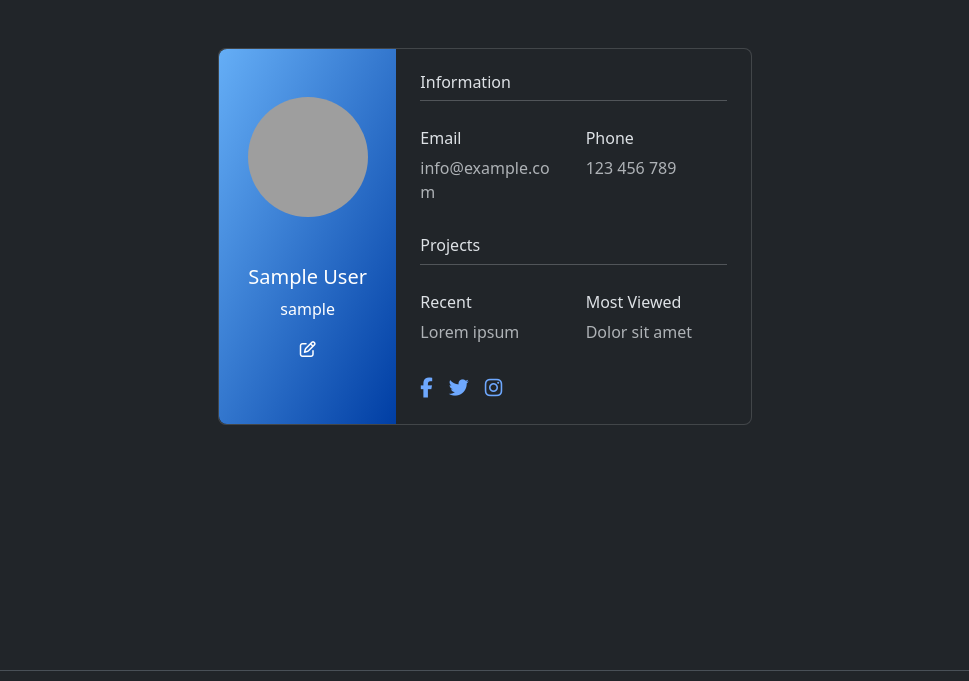
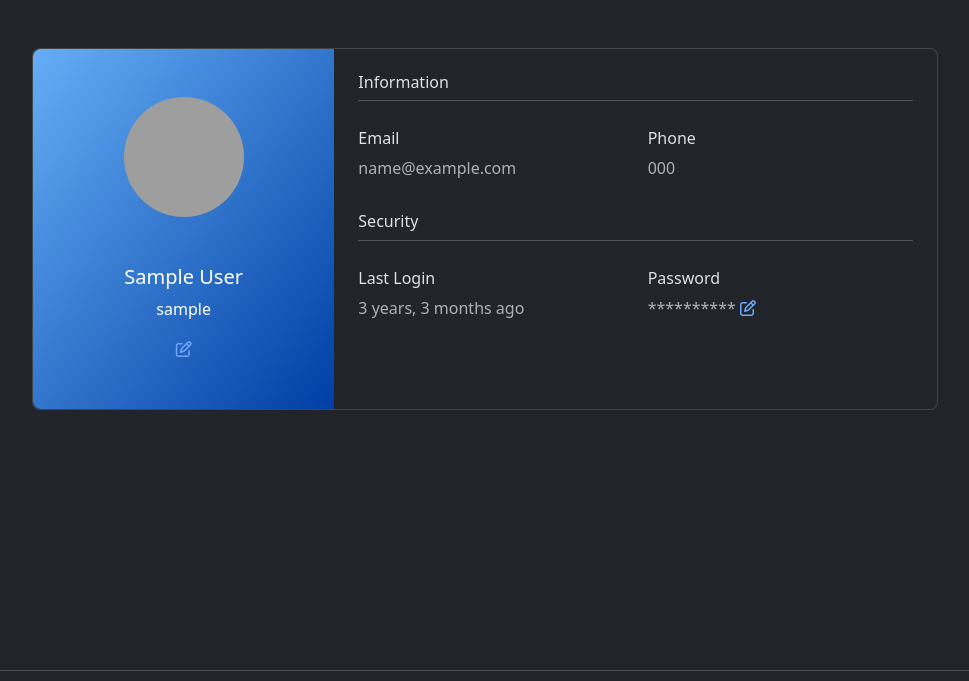
Before and after one commit to satyasahoo210/nightowl, a Django app: a page that uses app/templates/secure/profile.html in a window 1280 px wide. Shown: the part 67-748 px from the top of the page, without its empty margins (155-1124 px from the left). Run offline with Django 4.2, Linux system fonts and the light colour scheme; a user stored in the database is signed in; tables that the repository leaves empty hold one stand-in row (values such as "Sample post"); some libraries are stand-ins or nearby versions; grey boxes are pictures that could not be loaded.

Commit message:
added profile update and estd page

```diff
--- a/app/templates/secure/home.html
+++ b/app/templates/secure/home.html
@@ -24,7 +24,7 @@
                     </span>
                     <span>({{estd.rating}})</span>
                     <p class="card-text">{{ estd.description }}</p>
-                    <a href="#" class="btn btn-primary">Visit</a>
+                    <a href="{% url 'establishment' estd.type estd.id %}" class="btn btn-primary">Visit</a>
                     </div>
                 </div>
             {% endfor %}
--- a/app/templates/secure/profile.html
+++ b/app/templates/secure/profile.html
@@ -1,19 +1,23 @@
 {% extends "segments/base.html" %}
+{% load humanize %}
 
-{% block title %} {{ user.get_short_name }} | Profile {% endblock %}
+{% block title %} {{ user_profile.get_short_name }} | Profile {% endblock %}
 
 {% block body %}
 <div class="container py-5 h-100">
     <div class="row d-flex justify-content-center align-items-center h-100">
-            <div class="col col-lg-6 mb-4 mb-lg-0">
+        <div class="col col-lg-10 mb-4 mb-lg-0">
             <div class="card mb-3" style="border-radius: .5rem;">
                 <div class="row g-0">
-                <div class="col-md-4 gradient-custom text-center text-white"
+                    <div class="col-md-4 gradient-custom text-center text-white pb-5"
                         style="border-top-left-radius: .5rem; border-bottom-left-radius: .5rem;">
-                    <img src="{{user.dp}}" alt="{{user.get_full_name}}" class="img-fluid my-5 dp" style="width: 120px; height: 120px;" />
-                    <h5>{{user.get_full_name}}</h5>
-                    <p>{{user}}</p>
-                    <i class="far fa-edit mb-5"></i>
+                        <img src="{{user_profile.dp}}" alt="{{user_profile.get_full_name}}" class="img-fluid my-5 dp"
+                            style="width: 120px; height: 120px;" />
+                        <h5>{{user_profile.get_full_name}}</h5>
+                        <p>{{user_profile.username}}</p>
+                        {% if user.username == user_profile.username %}
+                            <a href="{% url 'profile_edit' %}"><i class="far fa-edit"></i></a>
+                        {% endif %}
                     </div>
                     <div class="col-md-8">
                         <div class="card-body p-4">
@@ -22,30 +26,35 @@
                             <div class="row pt-1">
                                 <div class="col-6 mb-3">
                                     <h6>Email</h6>
-                        <p class="text-muted">info@example.com</p>
+                                    <p class="text-muted">{{user_profile.email}}</p>
                                 </div>
                                 <div class="col-6 mb-3">
                                     <h6>Phone</h6>
-                        <p class="text-muted">123 456 789</p>
+                                    <p class="text-muted">{{user_profile.phone}}</p>
                                 </div>
                             </div>
-                    <h6>Projects</h6>
+                            {% if user.username == user_profile.username %}
+                                <h6>Security</h6>
                                 <hr class="mt-0 mb-4">
                                 <div class="row pt-1">
                                     <div class="col-6 mb-3">
-                        <h6>Recent</h6>
-                        <p class="text-muted">Lorem ipsum</p>
+                                        <h6>Last Login</h6>
+                                        <p class="text-muted">{{user.last_login | naturaltime }}</p>
                                     </div>
                                     <div class="col-6 mb-3">
-                        <h6>Most Viewed</h6>
-                        <p class="text-muted">Dolor sit amet</p>
+                                        <h6>Password</h6>
+                                        <p class="text-muted">
+                                            <span>**********</span>
+                                            <a href="{% url 'change_password' %}"><i class="far fa-edit"></i></a>
+                                        </p>
                                     </div>
                                 </div>
-                    <div class="d-flex justify-content-start">
+                            {% endif %}
+                            <!-- <div class="d-flex justify-content-start">
                                 <a href="#!"><i class="fab fa-facebook-f fa-lg me-3"></i></a>
                                 <a href="#!"><i class="fab fa-twitter fa-lg me-3"></i></a>
                                 <a href="#!"><i class="fab fa-instagram fa-lg"></i></a>
-                    </div>
+                            </div> -->
                         </div>
                     </div>
                 </div>
--- a/app/templates/segments/header.html
+++ b/app/templates/segments/header.html
@@ -1,7 +1,7 @@
 <header class="navbar navbar-expand-lg bd-navbar bg-primary sticky-top">
   <nav class="container-xxl bd-gutter flex-wrap flex-lg-nowrap">
       <!-- <div class="container-fluid"> -->
-        <a class="navbar-brand" href="#">NightOwl</a>
+        <a class="navbar-brand" href="{% url 'home' %}">NightOwl</a>
         <button class="navbar-toggler" type="button" data-bs-toggle="collapse" data-bs-target="#navbarSupportedContent" aria-controls="navbarSupportedContent" aria-expanded="false" aria-label="Toggle navigation">
           <span class="navbar-toggler-icon"></span>
         </button>
--- a/app/urls.py
+++ b/app/urls.py
@@ -8,10 +8,12 @@ urlpatterns = [
     path('register', views.register, name='register'),
     path('login', views.login, name='login'),
     path('logout', views.logout, name='logout'),
+
     path('change_password', views.change_password, name='change_password'),
+    path('profile/edit', views.profile_edit, name='profile_edit'),
+
     path('dp/<username>', views.profile_picture, name='profile_picture'),
+    path('profile/<username>', views.profile, name='profile'),
 
-    path('home', views.home, name='home-secure'),
-    path('profile/<username>', views.profile, name='profile'),
-    path('dp/<username>', views.profile_picture, name='profile_picture'),
+    path('<type>/<pk>', views.establishment, name='establishment'),
 ]
--- a/app/views.py
+++ b/app/views.py
@@ -2,69 +2,79 @@ from django.shortcuts import render, redirect, get_object_or_404
 from django.http import HttpResponse, HttpRequest
 from django.contrib import messages
 from django.contrib.auth.decorators import login_required
-from django.contrib.auth import authenticate, login as django_login, logout as django_logout
+from django.contrib.auth import (
+    authenticate,
+    login as django_login,
+    logout as django_logout,
+)
 
 import logging
 
 from .models import User, Establishment
-from .forms import Register, Login, ChangePwd
+from .forms import Register, Login, ChangePwd, ProfileEditForm
 
 from PIL import Image
 
 
 # Create your views here.
-def index(request):
-    return render(request, 'index.html')
+def index(request: HttpRequest):
+    if request.user.is_authenticated:
+        establishments = Establishment.objects.filter(active=True).order_by(
+            "type", "-rating"
+        )
+        return render(request, "secure/home.html", context={"establishments": establishments})
+    else:
+        return render(request, "index.html")
 
 
 def register(request: HttpRequest):
-    if request.method == 'GET':
+    if request.method == "GET":
         register_form = Register()
-        context = {'form': register_form}
-        return render(request, 'user/register.html', context)
+        context = {"form": register_form}
+        return render(request, "user/register.html", context)
     else:
         register_form = Register(request.POST)
         if register_form.is_valid():
-            logging.debug('Register Form - valid')
+            logging.debug("Register Form - valid")
 
-            user:User = register_form.save(commit=False)
-            user.set_password(register_form.cleaned_data.get('password'))
+            user: User = register_form.save(commit=False)
+            user.set_password(register_form.cleaned_data.get("password"))
             user.save()
-            messages.success(request, 'Registration Successful')
-            return redirect('login')
-        context = {'form': register_form}
-        return render(request, 'user/register.html', context)
+            messages.success(request, "Registration Successful")
+            return redirect("login")
+        context = {"form": register_form}
+        return render(request, "user/register.html", context)
 
 
 def login(request: HttpRequest):
-    if request.method == 'GET':
+    if request.method == "GET":
         login_form = Login()
-        context = {'form': login_form}
-        return render(request, 'user/login.html', context)
+        context = {"form": login_form}
+        return render(request, "user/login.html", context)
     else:
-        url = request.GET.get('next', '/home')
+        url = request.GET.get("next", "/")
         login_form = Login(request.POST)
         if login_form.is_valid():
-            username = login_form.cleaned_data.get('username')
-            password = login_form.cleaned_data.get('password')
+            username = login_form.cleaned_data.get("username")
+            password = login_form.cleaned_data.get("password")
 
             user = authenticate(request, username=username, password=password)
             logging.debug(user)
 
             if user is not None:
-                messages.info(request, 'Login Successful')
+                messages.info(request, "Login Successful")
                 django_login(request, user)
                 return redirect(url)
             else:
-                messages.error(request, 'Usernamer/Password might be wrong')
+                messages.error(request, "Usernamer/Password might be wrong")
 
-        context = {'form': login_form}
-        return render(request, 'user/login.html', context)
+        context = {"form": login_form}
+        return render(request, "user/login.html", context)
 
 
 def logout(request: HttpRequest):
     django_logout(request)
-    return redirect('login')
+    return redirect("login")
 
 
 def profile_picture(request: HttpRequest, username: str):
@@ -73,45 +83,64 @@ def profile_picture(request: HttpRequest, username: str):
         with open(path, "rb") as f:
             return HttpResponse(f.read(), content_type="image/jpeg")
     except Exception:
-        red = Image.new('RGB', (50, 50), (255,0,0))
+        red = Image.new("RGB", (50, 50), (255, 0, 0))
         response = HttpResponse(content_type="image/jpeg")
         red.save(response, "JPEG")
         return response
 
+
 @login_required
 def change_password(request: HttpRequest):
-    if request.method == 'GET':
+    if request.method == "GET":
         change_pwd_form = ChangePwd()
-        context = {'form': change_pwd_form}
+        context = {"form": change_pwd_form}
     else:
         change_pwd_form = ChangePwd(request.POST)
-        context = {'form': change_pwd_form}
+        context = {"form": change_pwd_form}
         if change_pwd_form.is_valid():
             user = User.objects.get(id=request.user.id)
-            user.set_password(change_pwd_form.cleaned_data.get('password'))
+            user.set_password(change_pwd_form.cleaned_data.get("password"))
             user.save()
-            messages.info(request, 'Password changed successfully')
+            messages.info(request, "Password changed successfully")
             change_pwd_form = ChangePwd()
 
-    return render(request, 'user/change_pwd.html', context)
+    return render(request, "user/change_pwd.html", context)
 
-@login_required
-def home(request: HttpRequest):
-    establishments = Establishment.objects.filter(active=True).order_by('type', '-rating')
-    context = {
-        'establishments': establishments
-    }
-    return render(request, 'secure/home.html', context=context)
 
 @login_required
 def profile(request: HttpRequest, username: str):
     user = get_object_or_404(User, username=username)
 
-    context = {
-        'user': user
-    }
-    return render(request, 'secure/profile.html', context=context)
+    context = {"user_profile": user}
+    return render(request, "secure/profile.html", context=context)
 
 
-# TODO: Profile Page, add profile picture
-# TODO: stars rating, profile page
+@login_required
+def profile_edit(request: HttpRequest):
+    initial = {
+        "first_name": request.user.first_name,
+        "last_name": request.user.last_name,
+        "email": request.user.email,
+        "age": request.user.age,
+        "address": request.user.address,
+        "phone": request.user.phone
+    }
+    if request.method == "GET":
+        profile_edit_form = ProfileEditForm(initial=initial)
+    elif request.method == "POST":
+        profile_edit_form = ProfileEditForm(request.POST, initial=initial)
+        if profile_edit_form.is_valid():
+            user = User.objects.get(id=request.user.id)
+            for field in profile_edit_form.changed_data:
+                setattr(user, field, profile_edit_form.cleaned_data.get(field))
+            user.save()
+            messages.success(request, "Profile Updated Successfully")
+            return redirect("profile", request.user.username)
+
+    context = {"form": profile_edit_form}
+    return render(request, "secure/profile_edit.html", context=context)
+
+
+def establishment(request: HttpRequest, type: str, pk: int):
+    estd = get_object_or_404(Establishment, type=type, id=pk)
+    return render(request, "establishment.html", context={"estd": estd})
--- a/nightowl/settings.py
+++ b/nightowl/settings.py
@@ -37,6 +37,7 @@ INSTALLED_APPS = [
     'django.contrib.sessions',
     'django.contrib.messages',
     'django.contrib.staticfiles',
+    'django.contrib.humanize',
     'django_bootstrap5',
     'app'
 ]
```
Also changed, not shown: app/forms.py (+22 -1 lines), app/templates/establishment.html (added, +9 -0 lines), app/templates/secure/profile_edit.html (added, +18 -0 lines). Lines whose indentation alone changed are shown as unchanged.
